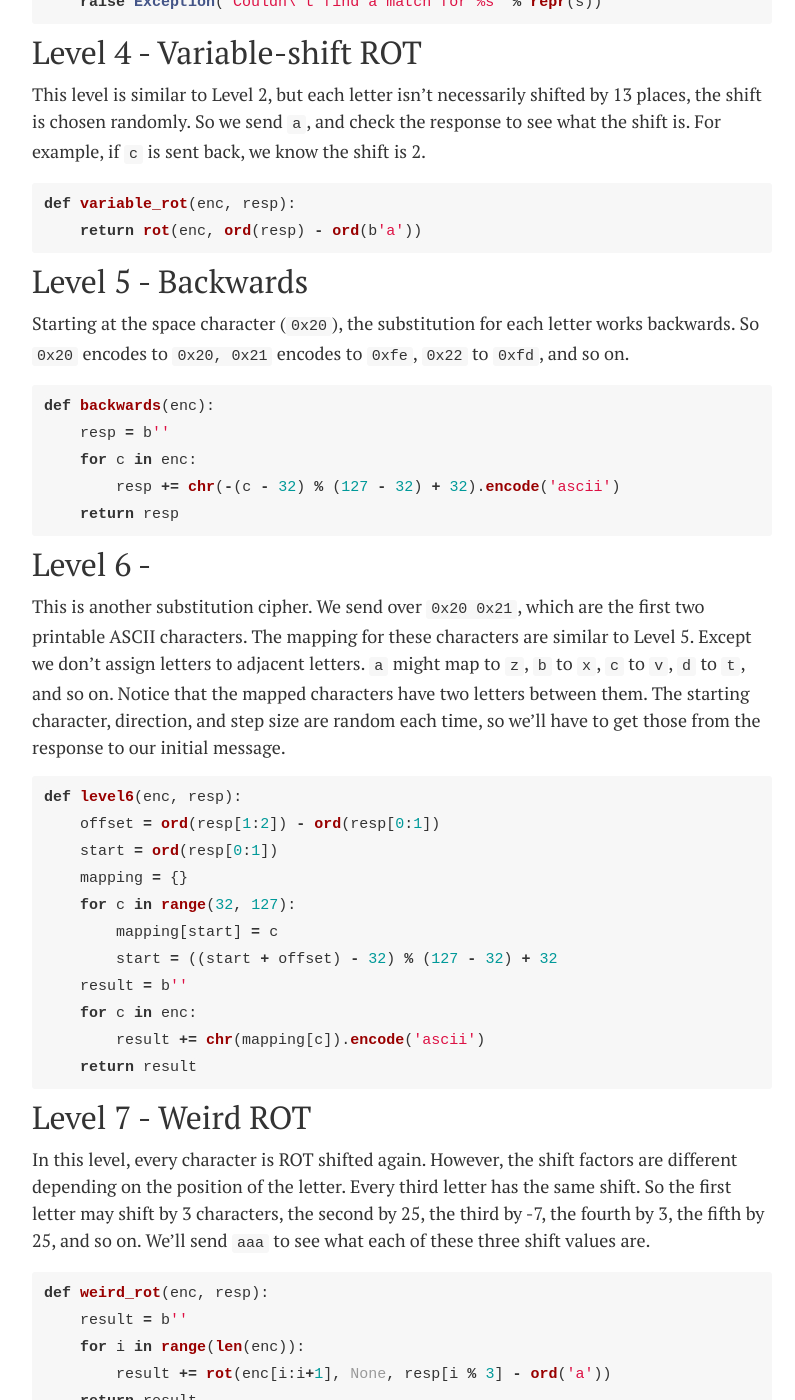
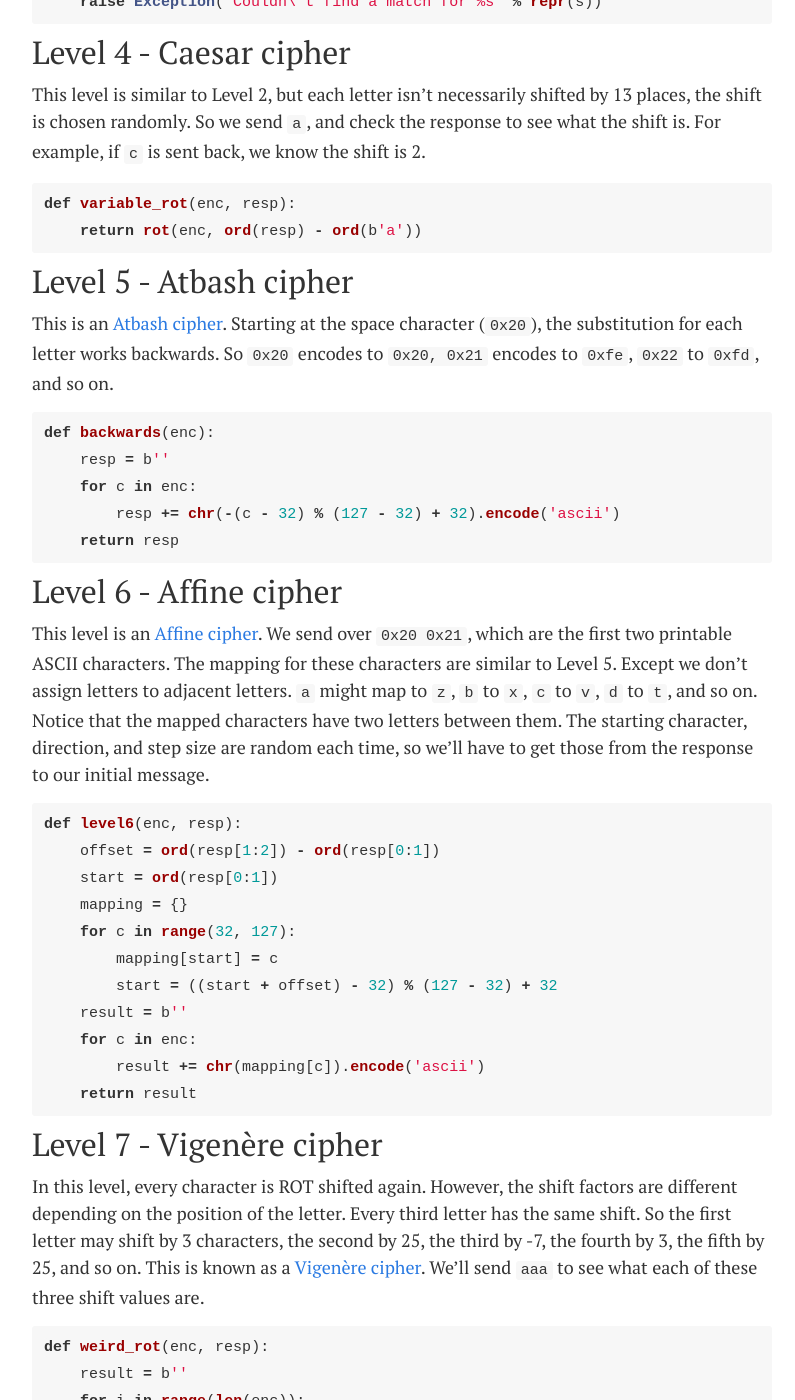
Before and after one commit to nickfrostatx/blog, a Jekyll site: the page built from _posts/2016-05-15-tu-ctf-2016-neverending-crypto.md, in a window 1280 px wide and 1400 px high, scrolled down 2033 px. Shown: the whole window, without its empty margins (238-1033 px from the left). Built offline with Jekyll 4.4.1, drawn with Linux system fonts in a browser that asks for light colours.

Commit message:
Update names

```diff
--- a/_posts/2016-05-15-tu-ctf-2016-neverending-crypto.md
+++ b/_posts/2016-05-15-tu-ctf-2016-neverending-crypto.md
@@ -82,7 +82,7 @@ def match(s, messages):
     raise Exception('Couldn\'t find a match for %s' % repr(s))
 {% endhighlight %}
 
-## Level 4 - Variable-shift ROT
+## Level 4 - Caesar cipher
 
 This level is similar to Level 2, but each letter isn't necessarily shifted by
 13 places, the shift is chosen randomly. So we send `a`, and check the response
@@ -94,11 +94,12 @@ def variable_rot(enc, resp):
     return rot(enc, ord(resp) - ord(b'a'))
 {% endhighlight %}
 
-## Level 5 - Backwards
+## Level 5 - Atbash cipher
 
-Starting at the space character (`0x20`), the substitution for each letter
-works backwards. So `0x20` encodes to `0x20, 0x21` encodes to `0xfe`,
-`0x22` to `0xfd`, and so on.
+This is an [Atbash cipher](https://en.wikipedia.org/wiki/Atbash). Starting at
+the space character (`0x20`), the substitution for each letter works backwards.
+So `0x20` encodes to `0x20, 0x21` encodes to `0xfe`, `0x22` to `0xfd`, and so
+on.
 
 {% highlight python %}
 def backwards(enc):
@@ -108,15 +109,15 @@ def backwards(enc):
     return resp
 {% endhighlight %}
 
-## Level 6 -
+## Level 6 - Affine cipher
 
-This is another substitution cipher. We send over `0x20 0x21`, which are the
-first two printable ASCII characters. The mapping for these characters are
-similar to Level 5. Except we don't assign letters to adjacent letters. `a`
-might map to `z`, `b` to `x`, `c` to `v`, `d` to `t`, and so on. Notice that the
-mapped characters have two letters between them. The starting character,
-direction, and step size are random each time, so we'll have to get those from
-the response to our initial message.
+This level is an [Affine cipher](https://en.wikipedia.org/wiki/Affine_cipher).
+We send over `0x20 0x21`, which are the first two printable ASCII characters.
+The mapping for these characters are similar to Level 5. Except we don't assign
+letters to adjacent letters. `a` might map to `z`, `b` to `x`, `c` to `v`, `d`
+to `t`, and so on. Notice that the mapped characters have two letters between
+them. The starting character, direction, and step size are random each time, so
+we'll have to get those from the response to our initial message.
 
 {% highlight python %}
 def level6(enc, resp):
@@ -132,13 +133,14 @@ def level6(enc, resp):
     return result
 {% endhighlight %}
 
-## Level 7 - Weird ROT
+## Level 7 - Vigenère cipher
 
 In this level, every character is ROT shifted again. However, the shift factors
 are different depending on the position of the letter. Every third letter has
 the same shift. So the first letter may shift by 3 characters, the second by 25,
-the third by -7, the fourth by 3, the fifth by 25, and so on. We'll send `aaa`
-to see what each of these three shift values are.
+the third by -7, the fourth by 3, the fifth by 25, and so on. This is known as
+a [Vigenère cipher](https://en.wikipedia.org/wiki/Vigen%C3%A8re_cipher). We'll
+send `aaa` to see what each of these three shift values are.
 
 {% highlight python %}
 def weird_rot(enc, resp):
```
